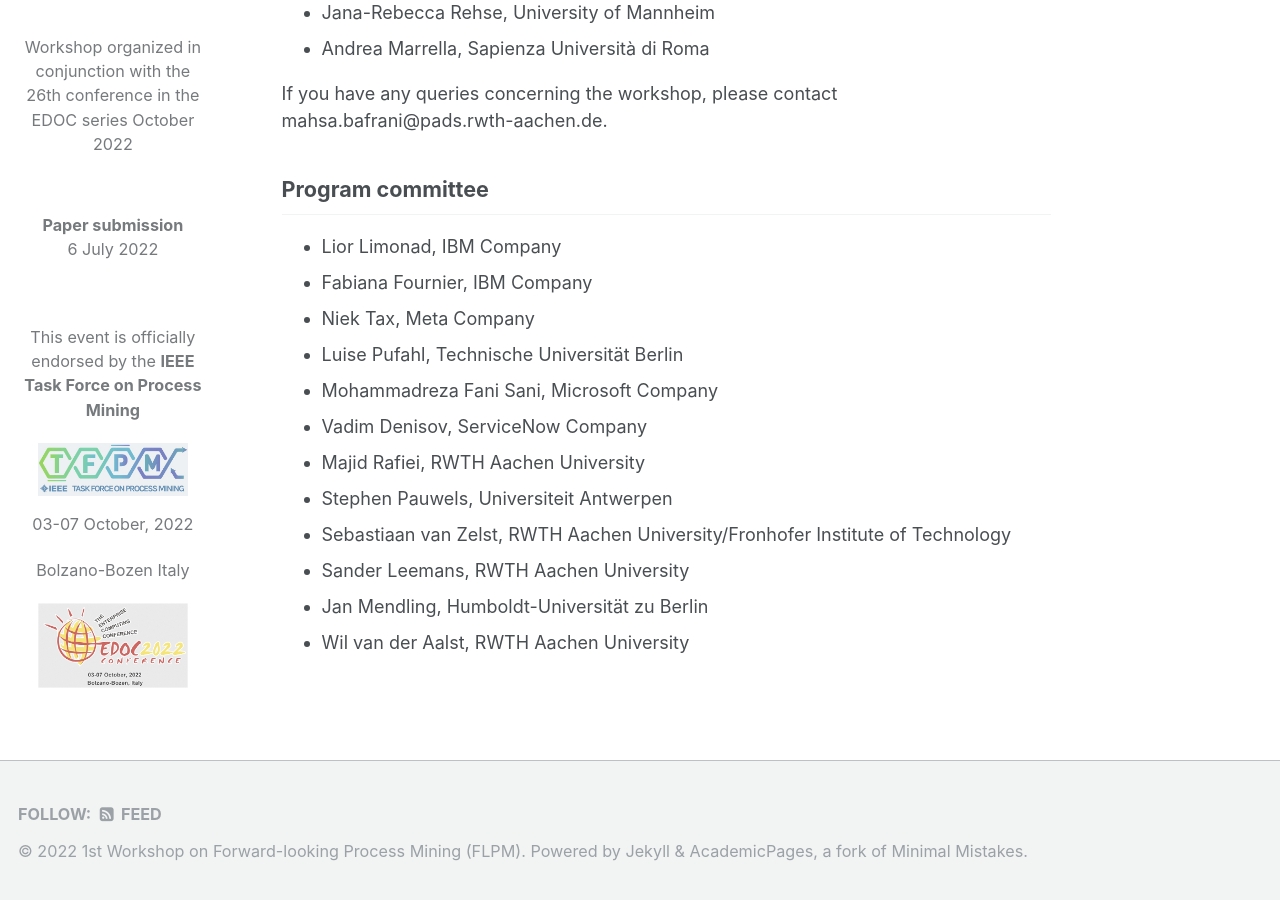
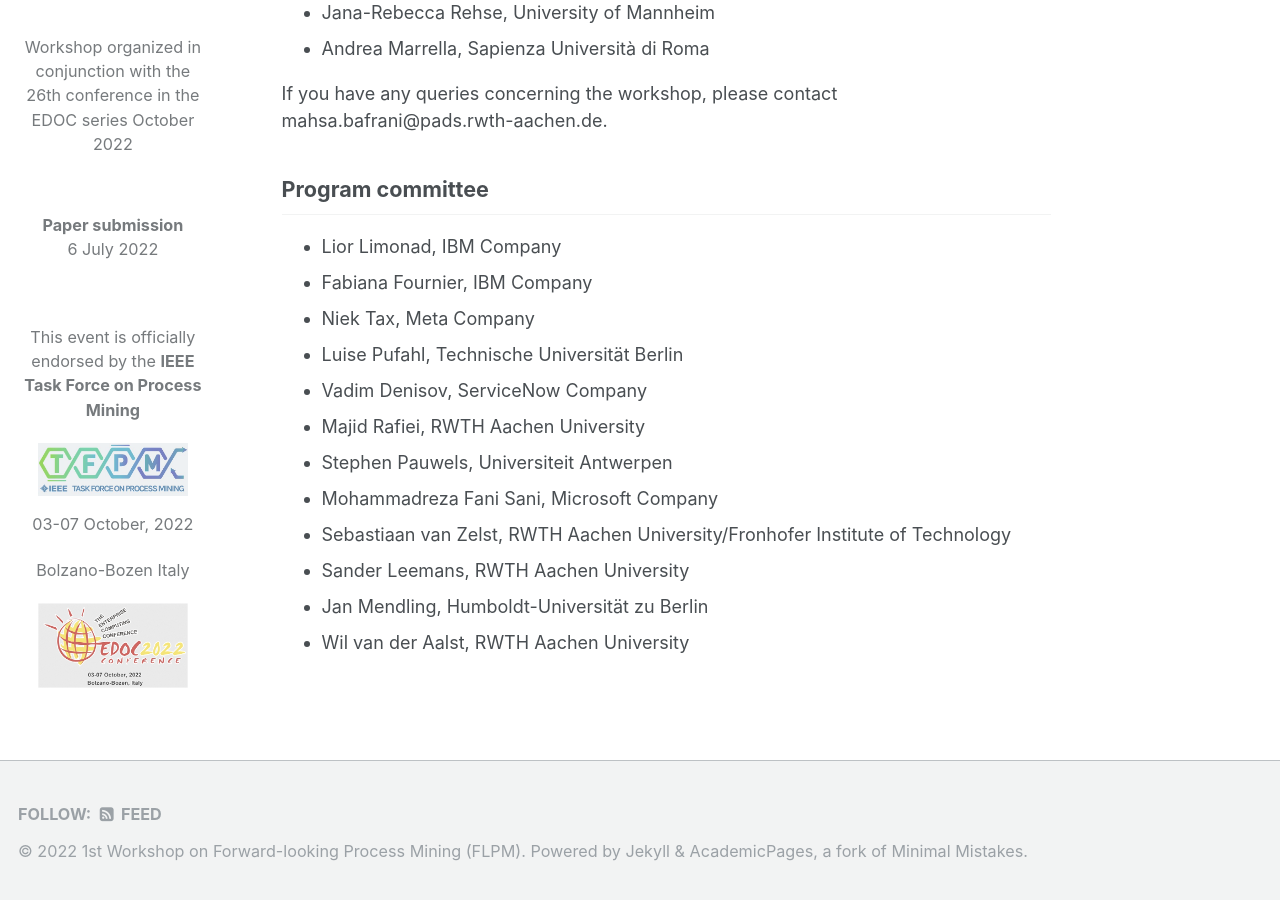
Before and after one commit to flpm-workshop/flpm-workshop.github.io, a Jekyll site: the page built from _pages/about.md, in a window 1280 px wide and 900 px high, scrolled down 1648 px. Built offline with Jekyll 4.4.1, drawn with Linux system fonts in a browser that asks for light colours.

Commit message:
upadate the list

```diff
--- a/_pages/about.md
+++ b/_pages/about.md
@@ -48,10 +48,10 @@ If you have any queries concerning the workshop, please contact mahsa.bafrani@pa
 * Fabiana Fournier, IBM Company
 * Niek Tax, Meta Company
 *	Luise Pufahl, Technische Universität Berlin
-*	Mohammadreza Fani Sani, Microsoft Company
 *	Vadim Denisov, ServiceNow Company
 *	Majid Rafiei, RWTH Aachen University
 *	Stephen Pauwels, Universiteit Antwerpen
+*	Mohammadreza Fani Sani, Microsoft Company
 *	Sebastiaan van Zelst, RWTH Aachen University/Fronhofer Institute of Technology
 *	Sander Leemans, RWTH Aachen University
 *	Jan Mendling, Humboldt-Universität zu Berlin
```
